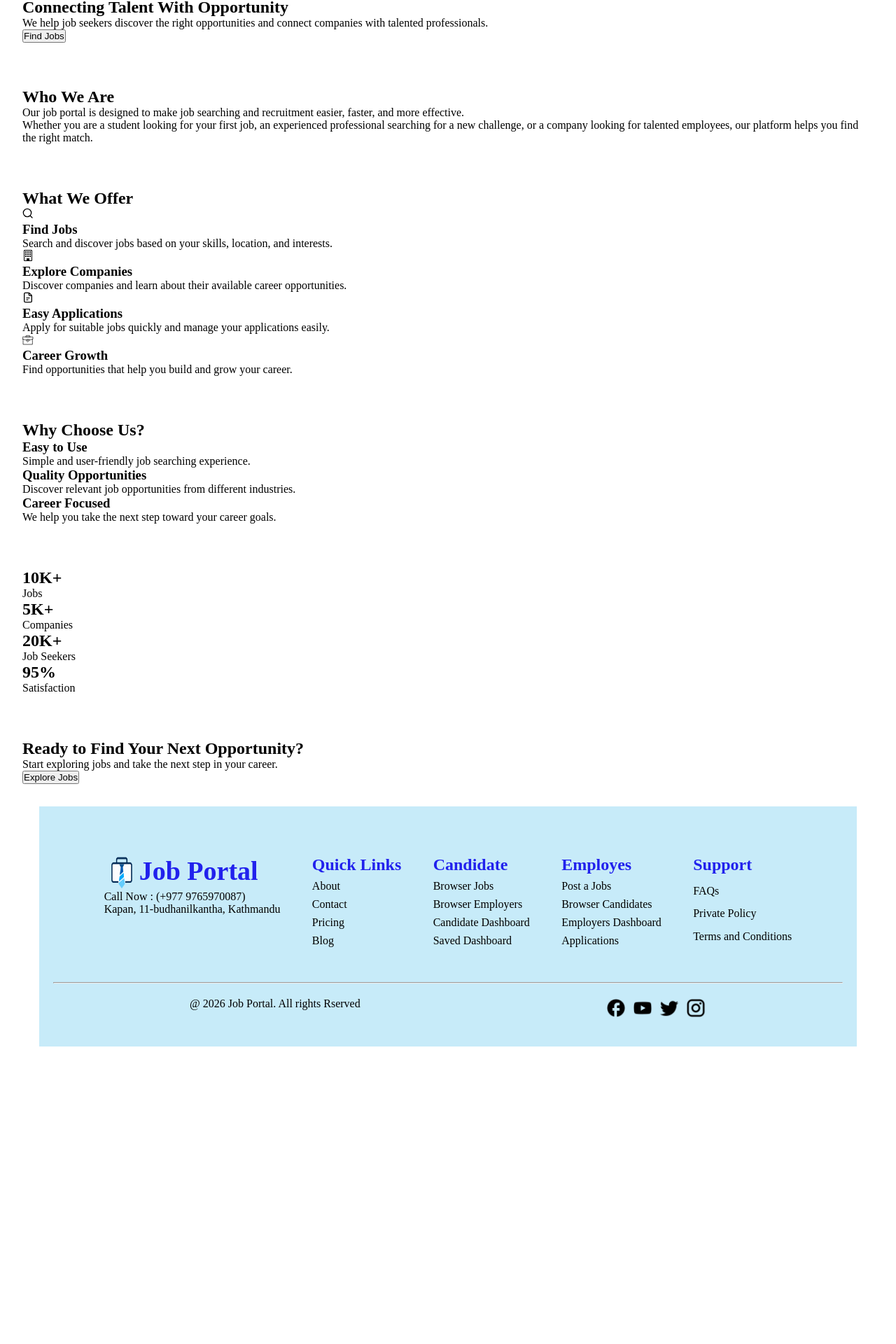
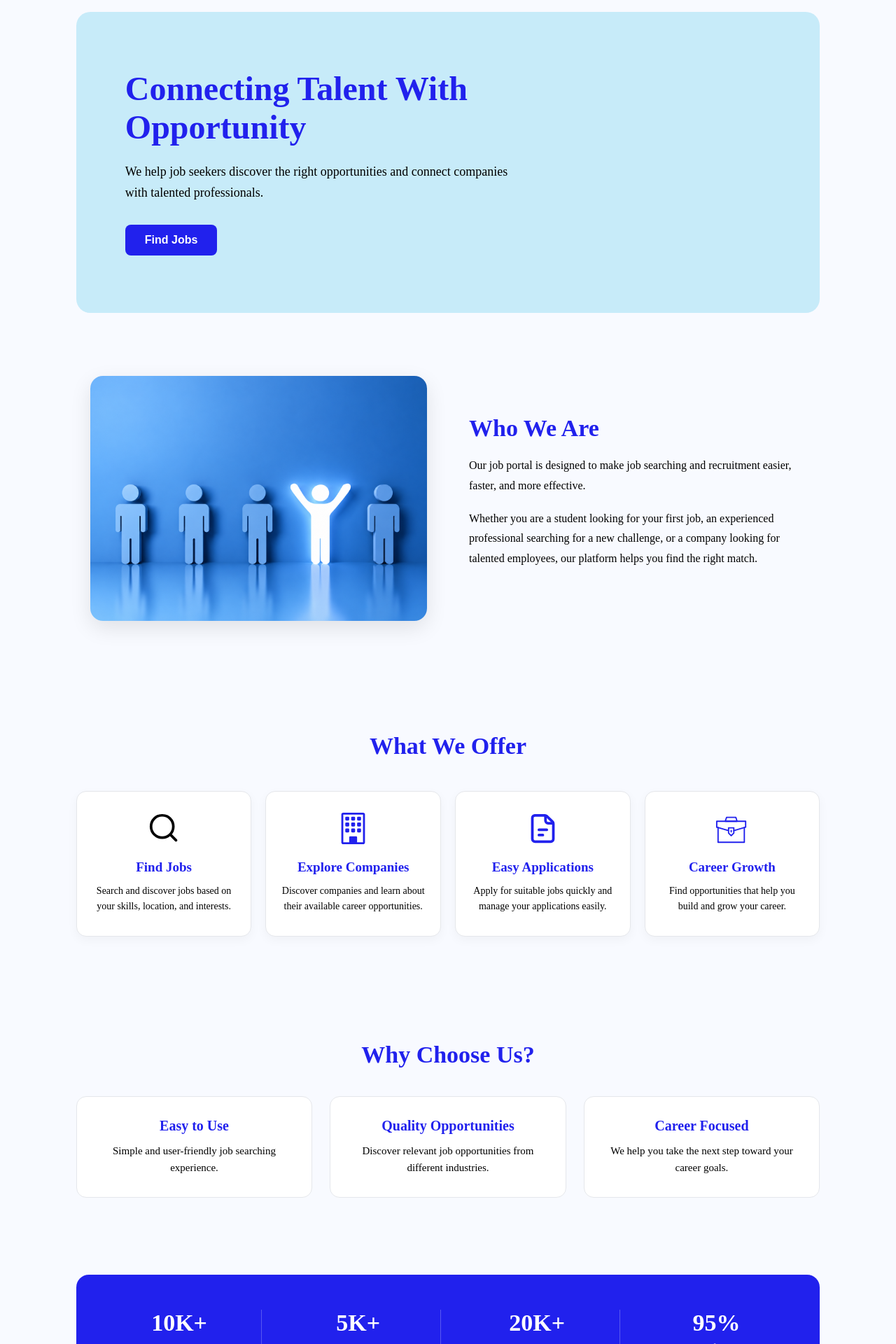
Before and after one commit to trojanroot/jobportal, a React (Vite) app: page /about in a window 1280 px wide. Shown: the part 107-2027 px from the top of the page at 70% size. Before the commit the page ends 1602 px from the top, so only its background shows below. Built offline with nearby package versions, Linux system fonts and the light colour scheme.

Commit message:
About us page

```diff
--- a/src/pages/aboutus/About.css
+++ b/src/pages/aboutus/About.css
@@ -0,0 +1,386 @@
+#about {  width: 100%;
+  background-color: #f8faff;
+  color: black;
+}
+
+#about .container {
+  width: 90%;
+  max-width: 1200px;
+  margin: 0 auto;
+}
+
+.aboutHero {
+  min-height: 430px;
+  margin-top: 20px;
+  display: flex;
+  align-items: center;
+  padding: 60px 70px;
+  border-radius: 20px;
+  /* background: linear-gradient(
+    135deg,
+    #eaf3ff 0%,
+    #dbeafe 50%,
+    #eff6ff 100%
+  ); */
+    background-color: rgb(199, 235, 249);
+  position: relative;
+  overflow: hidden;
+}
+
+/* .aboutHero::after {
+  content: "";
+  position: absolute;
+  width: 300px;
+  height: 300px;
+  right: -100px;
+  top: -100px;
+  background-color: rgba(37, 99, 235, 0.1);
+  border-radius: 50%;
+} */
+
+.aboutHeroText {
+  width: 60%;
+  position: relative;
+  z-index: 2;
+}
+
+.aboutHeroText h1 {
+  font-size: 48px;
+  line-height: 1.15;
+  color: var(--primary-color);
+  margin-bottom: 20px;
+}
+
+.aboutHeroText p {
+  max-width: 600px;
+  font-size: 18px;
+  line-height: 1.7;
+  color: black;
+  margin-bottom: 30px;
+}
+
+.aboutHeroText button {
+  padding: 13px 28px;
+  border: none;
+  border-radius: 8px;
+  background-color: var(--primary-color);
+  color: white;
+  font-size: 16px;
+  font-weight: 600;
+  cursor: pointer;
+  transition: 0.3s;
+}
+
+.aboutHeroText button:hover {
+  background-color: var(--primary-color);
+  transform: translateY(-2px);
+}
+
+.whoWeAre {
+  display: grid;
+  grid-template-columns: 1fr 1fr;
+  gap: 60px;
+  align-items: center;
+  padding: 90px 20px;
+}
+
+.aboutImage {
+  min-height: 350px;
+  border-radius: 18px;
+  background-image: url("../../assets/aboutus/whoweare.png");
+  background-size: cover;
+  background-position: center;
+  box-shadow: 0 10px 30px rgba(0, 0, 0, 0.1);
+}
+
+.aboutContent h2 {
+  font-size: 34px;
+  color: var(--primary-color);
+  margin-bottom: 20px;
+}
+
+.aboutContent p {
+  color: black;
+  font-size: 16px;
+  line-height: 1.8;
+  margin-bottom: 18px;
+}
+
+.services {
+  padding: 70px 0;
+}
+
+.services > h2 {
+  text-align: center;
+  font-size: 34px;
+  color: var(--primary-color);
+  margin-bottom: 45px;
+}
+
+.serviceCards {
+  display: grid;
+  grid-template-columns: repeat(4, 1fr);
+  gap: 20px;
+}
+
+.serviceCard {
+  padding: 30px 22px;
+  background-color: white;
+  border: 1px solid #e5e7eb;
+  border-radius: 14px;
+  text-align: center;
+  transition: 0.3s;
+  box-shadow: 0 5px 15px rgba(0, 0, 0, 0.04);
+}
+
+.serviceCard:hover {
+  transform: translateY(-8px);
+  border-color: #bfdbfe;
+  box-shadow: 0 12px 25px rgba(37, 99, 235, 0.12);
+}
+
+.serviceCard svg {
+  width: 45px;
+  height: 45px;
+  margin-bottom: 18px;
+  color:var(--primary-color);
+}
+
+.serviceCard h3 {
+  font-size: 19px;
+  color: var(--primary-color);
+  margin-bottom: 12px;
+}
+
+.serviceCard p {
+  font-size: 14px;
+  line-height: 1.6;
+  color: black;
+}
+
+.whyUs {
+  padding: 80px 0;
+}
+
+.whyUs > h2 {
+  text-align: center;
+  font-size: 34px;
+  color: var(--primary-color);
+  margin-bottom: 40px;
+}
+
+.whyCards {
+  display: grid;
+  grid-template-columns: repeat(3, 1fr);
+  gap: 25px;
+}
+
+.whyCards > div {
+  padding: 30px;
+  background-color: white;
+  border-radius: 14px;
+  border: 1px solid #e5e7eb;
+  text-align: center;
+  transition: 0.3s;
+}
+
+.whyCards > div:hover {
+  transform: translateY(-5px);
+  box-shadow: 0 10px 25px rgba(0, 0, 0, 0.08);
+}
+
+.whyCards h3 {
+  color: var(--primary-color);
+  font-size: 20px;
+  margin-bottom: 12px;
+}
+
+.whyCards p {
+  color: black;
+  line-height: 1.6;
+  font-size: 15px;
+}
+
+.stats {
+  display: grid;
+  grid-template-columns: repeat(4, 1fr);
+  gap: 20px;
+  margin: 30px 0 80px;
+  padding: 50px 30px;
+  border-radius: 18px;
+  background: linear-gradient(
+    135deg,
+    var(--primary-color),
+    var(--primary-color)
+  );
+
+  color: white;
+  text-align: center;
+}
+
+.stats > div {
+  border-right: 1px solid rgba(255, 255, 255, 0.25);
+}
+
+.stats > div:last-child {
+  border-right: none;
+}
+
+.stats h2 {
+  font-size: 34px;
+  margin-bottom: 8px;
+}
+
+.stats p {
+  margin: 0;
+  font-size: 15px;
+  opacity: 0.9;
+}
+.aboutCTA {
+  padding: 65px 30px;
+  margin-bottom: 80px;
+  text-align: center;
+  border-radius: 18px;
+    background-color: rgb(199, 235, 249);
+    border: 1px solid #dbeafe;
+}
+
+.aboutCTA h2 {
+  font-size: 32px;
+  color: var(--primary-color);
+  margin-bottom: 15px;
+}
+
+.aboutCTA p {
+  color: black;
+  font-size: 16px;
+  margin-bottom: 25px;
+}
+
+.aboutCTA button {
+  padding: 13px 30px;
+  border: none;
+  border-radius: 8px;
+  background-color: var(--primary-color);;
+  color: white;
+  font-size: 16px;
+  font-weight: 600;
+  cursor: pointer;
+  transition: 0.3s;
+}
+
+.aboutCTA button:hover {
+  background-color: #1d4ed8;
+  transform: translateY(-2px);
+}
+
+/* @media (max-width: 1000px) {
+
+  .serviceCards {
+    grid-template-columns: repeat(2, 1fr);
+  }
+
+  .aboutHeroText {
+    width: 80%;
+  }
+
+  .aboutHeroText h1 {
+    font-size: 40px;
+  }
+
+  .stats {
+    grid-template-columns: repeat(2, 1fr);
+
+    gap: 30px;
+  }
+
+  .stats > div {
+    border-right: none;
+  }
+}
+
+
+@media (max-width: 768px) {
+
+  #about .container {
+    width: 92%;
+  }
+
+  .aboutHero {
+    min-height: 400px;
+
+    padding: 40px 30px;
+  }
+
+  .aboutHeroText {
+    width: 100%;
+  }
+
+  .aboutHeroText h1 {
+    font-size: 34px;
+  }
+
+  .aboutHeroText p {
+    font-size: 16px;
+  }
+
+  .whoWeAre {
+    grid-template-columns: 1fr;
+
+    gap: 30px;
+
+    padding: 60px 10px;
+  }
+
+  .aboutImage {
+    min-height: 280px;
+  }
+
+  .serviceCards {
+    grid-template-columns: 1fr;
+  }
+
+  .whyCards {
+    grid-template-columns: 1fr;
+  }
+
+  .stats {
+    grid-template-columns: 1fr 1fr;
+
+    padding: 40px 20px;
+  }
+}
+
+
+@media (max-width: 480px) {
+
+  .aboutHero {
+    padding: 35px 20px;
+  }
+
+  .aboutHeroText h1 {
+    font-size: 29px;
+  }
+
+  .aboutHeroText p {
+    font-size: 15px;
+  }
+
+  .aboutContent h2,
+  .services > h2,
+  .whyUs > h2 {
+    font-size: 28px;
+  }
+
+  .stats {
+    grid-template-columns: 1fr;
+  }
+
+  .aboutCTA {
+    padding: 45px 20px;
+  }
+
+  .aboutCTA h2 {
+    font-size: 26px;
+  }
+} */
--- a/src/pages/aboutus/About.jsx
+++ b/src/pages/aboutus/About.jsx
@@ -1,35 +1,33 @@
 import React from "react";
 import "./About.css";
-import image from "../../assets/aboutus/whoweare.png";
+// import image from "../../assets/aboutus/whoweare.png";
+import { useNavigate } from "react-router-dom";
 
 function About() {
+  const navigation = useNavigate();
+
   return (
     <>
-      <div className="aboutPage">
-        <section className="aboutHero">
+      <section id="about">
+        <div className="container">
+          <div className="aboutHero">
             <div className="aboutHeroText">
               <h1>Connecting Talent With Opportunity</h1>
               <p>
                 We help job seekers discover the right opportunities and connect
                 companies with talented professionals.
               </p>
-
-            <button>Find Jobs</button>
+              <button onClick={() => navigation("/jobs")}>Find Jobs</button>
             </div>
-        </section>
-
-        <section className="whoWeAre">
-          <div className="aboutImage">
-            {/* <img src={image} alt="About us" /> */}
           </div>
-
+          <div className="whoWeAre">
+            <div className="aboutImage"></div>
             <div className="aboutContent">
               <h2>Who We Are</h2>
               <p>
                 Our job portal is designed to make job searching and recruitment
                 easier, faster, and more effective.
               </p>
-
               <p>
                 Whether you are a student looking for your first job, an
                 experienced professional searching for a new challenge, or a
@@ -37,9 +35,8 @@ function About() {
                 find the right match.
               </p>
             </div>
-        </section>
-
-        <section className="services">
+          </div>
+          <div className="services">
             <h2>What We Offer</h2>
 
             <div className="serviceCards">
@@ -65,7 +62,6 @@ function About() {
                   interests.
                 </p>
               </div>
-
               <div className="serviceCard">
                 <svg
                   xmlns="http://www.w3.org/2000/svg"
@@ -79,14 +75,12 @@ function About() {
                     <path d="M2 1a1 1 0 0 1 1-1h10a1 1 0 0 1 1 1v14a1 1 0 0 1-1 1H3a1 1 0 0 1-1-1zm11 0H3v14h3v-2.5a.5.5 0 0 1 .5-.5h3a.5.5 0 0 1 .5.5V15h3z" />
                   </g>
                 </svg>
-
                 <h3>Explore Companies</h3>
                 <p>
                   Discover companies and learn about their available career
                   opportunities.
                 </p>
               </div>
-
               <div className="serviceCard">
                 <svg
                   xmlns="http://www.w3.org/2000/svg"
@@ -108,14 +102,12 @@ function About() {
                     <path d="M14 2v4a2 2 0 0 0 2 2h4" />
                   </g>
                 </svg>
-
                 <h3>Easy Applications</h3>
                 <p>
                   Apply for suitable jobs quickly and manage your applications
                   easily.
                 </p>
               </div>
-
               <div className="serviceCard">
                 <svg
                   xmlns="http://www.w3.org/2000/svg"
@@ -142,60 +134,51 @@ function About() {
                 </p>
               </div>
             </div>
-        </section>
-
-        <section className="whyUs">
+          </div>
+          <div className="whyUs">
             <h2>Why Choose Us?</h2>
-
             <div className="whyCards">
               <div>
                 <h3>Easy to Use</h3>
                 <p>Simple and user-friendly job searching experience.</p>
               </div>
-
               <div>
                 <h3>Quality Opportunities</h3>
                 <p>
                   Discover relevant job opportunities from different industries.
                 </p>
               </div>
-
               <div>
                 <h3>Career Focused</h3>
                 <p>We help you take the next step toward your career goals.</p>
               </div>
             </div>
-        </section>
-
-        <section className="stats">
+          </div>
+          <div className="stats">
             <div>
               <h2>10K+</h2>
               <p>Jobs</p>
             </div>
-
             <div>
               <h2>5K+</h2>
               <p>Companies</p>
             </div>
-
             <div>
               <h2>20K+</h2>
               <p>Job Seekers</p>
             </div>
-
             <div>
               <h2>95%</h2>
               <p>Satisfaction</p>
             </div>
-        </section>
-
-        <section className="aboutCTA">
+          </div>
+          <div className="aboutCTA">
             <h2>Ready to Find Your Next Opportunity?</h2>
             <p>Start exploring jobs and take the next step in your career.</p>
-
-          <button>Explore Jobs</button>
+            <button onClick={() => navigation("/jobs")}>Explore Jobs</button>
+          </div>
+        </div>
       </section>
-      </div>
     </>
   );
 }
--- a/src/pages/signup/Signup.jsx
+++ b/src/pages/signup/Signup.jsx
@@ -20,7 +20,6 @@ function Signup() {
     const registerEmail = localStorage.getItem("userEmail");
     if (email === registerEmail) {
       setMessage("Email already Register");
-
       retun;
     }
     localStorage.setItem("userName", name);
```
Also changed, not shown: src/assets/aboutus/whoweare2.png (added). Lines whose indentation alone changed are shown as unchanged.
